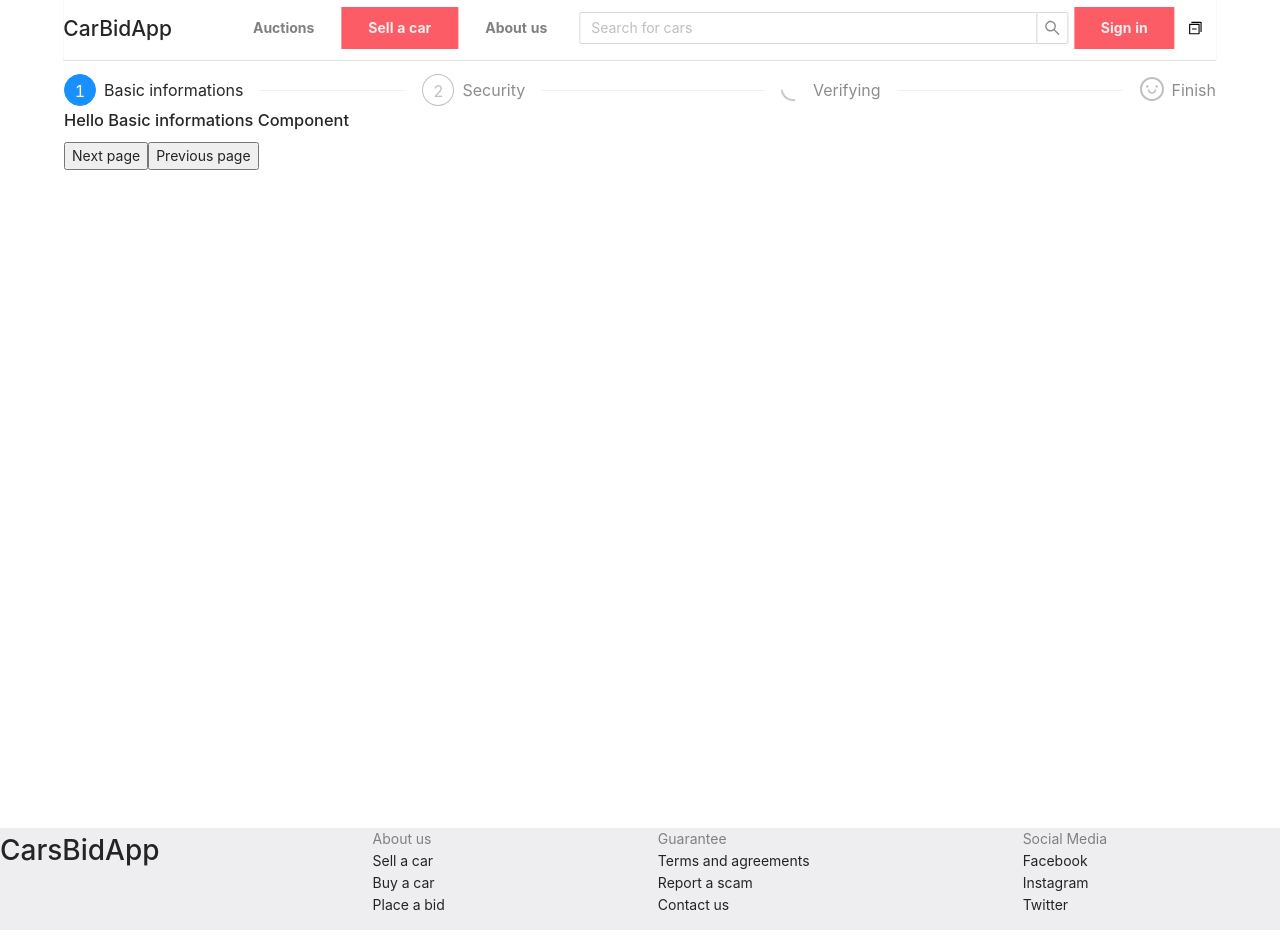
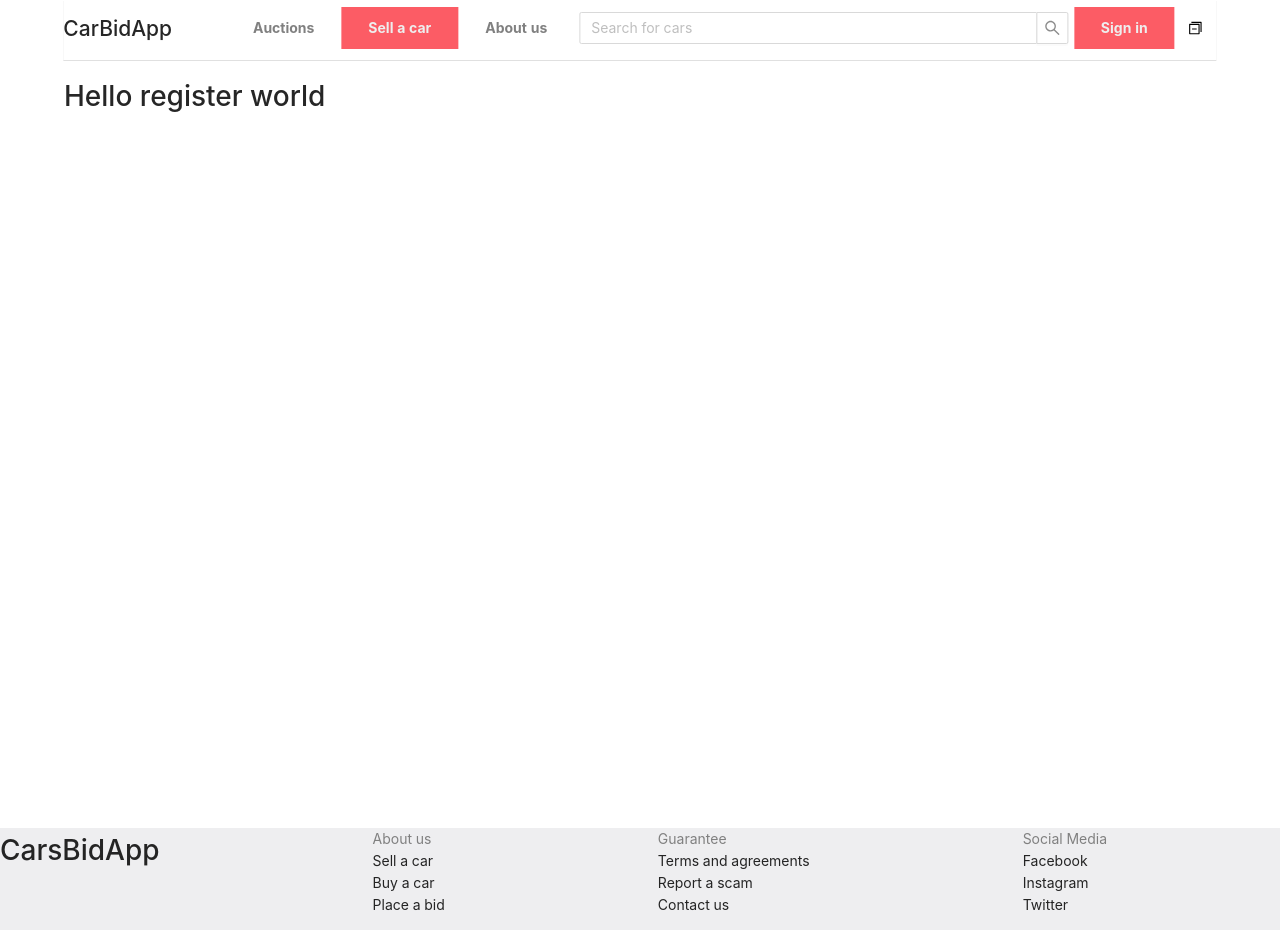
Before and after one commit to Petiazediter/CarAppRewrite, a React (Create React App) app in the folder car-app-frontend/: page /register in a window 1280 px wide. Built offline with nearby package versions, Linux system fonts and the light colour scheme.

Commit message:
Reverse RegisterPage to default. (going with simple register page in the future.)

```diff
--- a/car-app-frontend/src/components/register-page/BasicInformations.tsx
+++ /dev/null
@@ -1,11 +0,0 @@
-import { FunctionComponent } from 'react';
-
-const BasicInformationsComponent: FunctionComponent = () => {
-	return (
-		<section>
-			<h1>Hello Basic informations Component</h1>
-		</section>
-	);
-};
-
-export default BasicInformationsComponent;
--- a/car-app-frontend/src/components/register-page/RegisterPage.tsx
+++ b/car-app-frontend/src/components/register-page/RegisterPage.tsx
@@ -1,109 +1,9 @@
-import { FunctionComponent, ReactElement, useReducer } from 'react';
-import { Steps } from 'antd';
-import { LoadingOutlined, SmileOutlined } from '@ant-design/icons';
-import BasicInformationsComponent from './BasicInformations';
-const { Step } = Steps;
-
-type State = {
-	page: number;
-};
-
-enum ActionType {
-	INCREMENT,
-	DECREMENT,
-}
-
-type Action = {
-	type: ActionType;
-};
-
-const initialState: State = { page: 0 };
-
-function reducer(state: State, action: Action): State {
-	switch (action.type) {
-		case ActionType.INCREMENT:
-			return { page: state.page + 1 };
-		case ActionType.DECREMENT: {
-			if (state.page === 0) {
-				return state;
-			}
-			return { page: state.page - 1 };
-		}
-		default:
-			throw new Error();
-	}
-}
-
-type CustomStepProps = {
-	currentPage: number;
-	page: number;
-	title: string;
-	icon: ReactElement | null;
-};
-
-const CustomStep: FunctionComponent<{ value: CustomStepProps }> = (props) => {
-	return (
-		<Step
-			title={props.value.title}
-			status={
-				props.value.currentPage === props.value.page
-					? 'process'
-					: props.value.currentPage > props.value.page
-					? 'finish'
-					: 'wait'
-			}
-			icon={props.value.icon != null ? props.value.icon : ''}
-		/>
-	);
-};
+import { FunctionComponent } from 'react';
 
 const RegisterPage: FunctionComponent = () => {
-	const [state, dispatcher] = useReducer(reducer, initialState);
-
-	const Pages = [
-		<BasicInformationsComponent />,
-		<BasicInformationsComponent />,
-		<BasicInformationsComponent />,
-		<BasicInformationsComponent />,
-	];
-
 	return (
 		<>
-			<Steps>
-				<Step
-					title={'Basic informations'}
-					status={
-						state.page === 0 ? 'process' : state.page > 0 ? 'finish' : 'wait'
-					}
-				/>
-				<Step
-					title={'Security'}
-					status={
-						state.page === 1 ? 'process' : state.page > 1 ? 'finish' : 'wait'
-					}
-				/>
-				<Step
-					title={'Verifying'}
-					icon={<LoadingOutlined />}
-					status={
-						state.page === 2 ? 'process' : state.page > 2 ? 'finish' : 'wait'
-					}
-				/>
-				<Step
-					title={'Finish'}
-					status={
-						state.page === 3 ? 'process' : state.page > 3 ? 'finish' : 'wait'
-					}
-					icon={<SmileOutlined />}
-				/>
-			</Steps>
-			<section>{Pages[state.page]}</section>
-			<button onClick={() => dispatcher({ type: ActionType.INCREMENT })}>
-				Next page
-			</button>
-			<button onClick={() => dispatcher({ type: ActionType.DECREMENT })}>
-				Previous page
-			</button>
+			<h1>Hello register world</h1>
 		</>
 	);
 };
```
